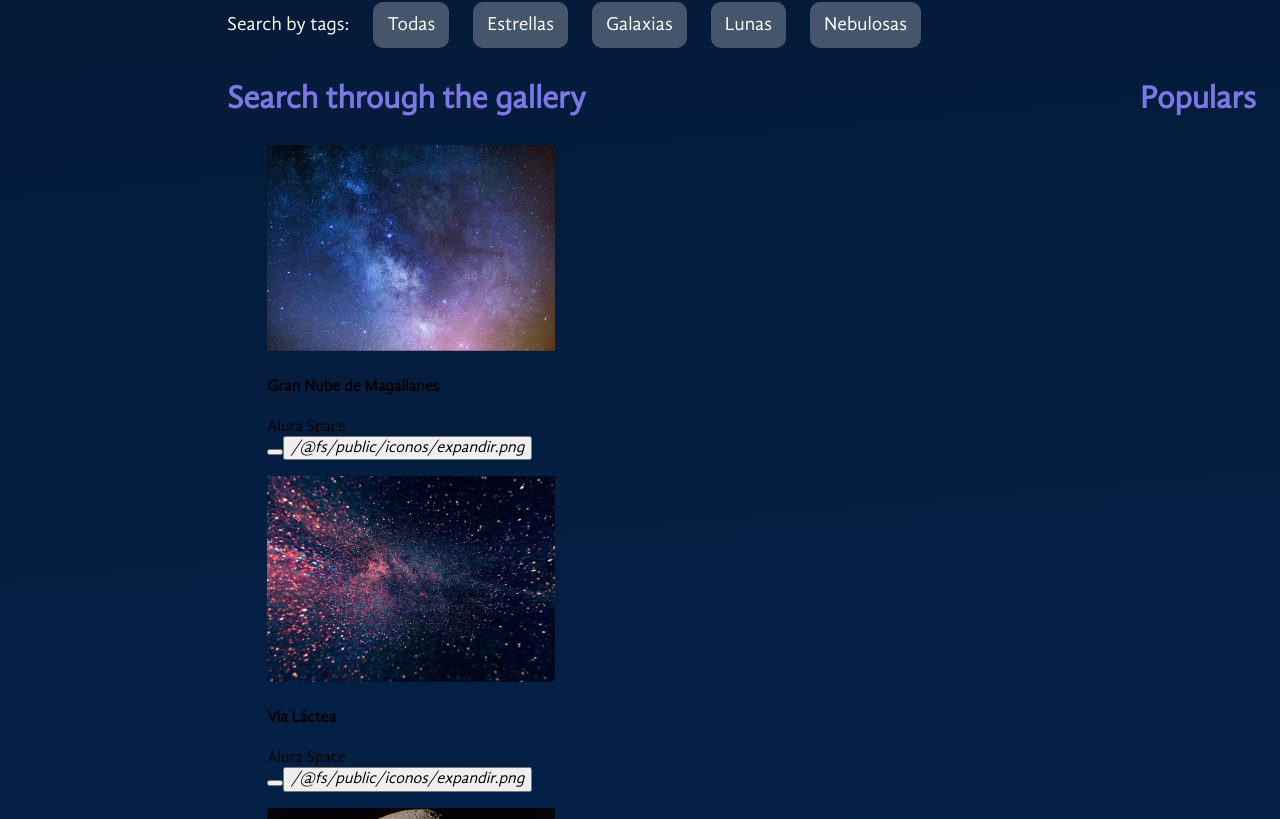
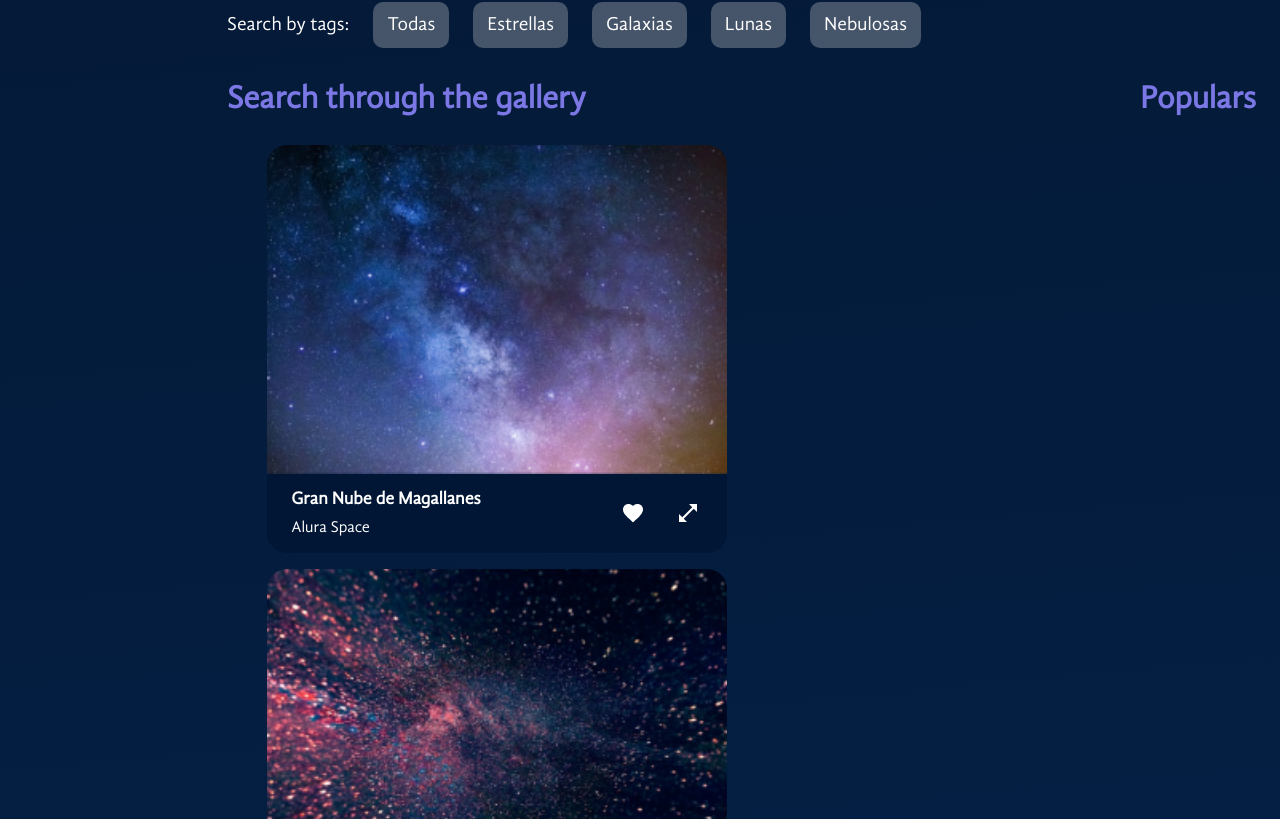
Before and after one commit to AbrahamOliden/react-space, a React (Vite) app: page / in a window 1280 px wide. Shown: the part 581-1400 px from the top of the page. Built offline with nearby package versions, Linux system fonts and the light colour scheme.

Commit message:
first draft of Card component

```diff
--- a/src/components/Gallery/Card/index.jsx
+++ b/src/components/Gallery/Card/index.jsx
@@ -1,23 +1,66 @@
-function Card({ data, fav, expand }) {
+import styled from "styled-components";
 
-    const {titulo, fuente, id, path} = data;
+const StyledFigure = styled.figure`
+    width: ${props => props.$expand ? '90%' : '460px'};
+    display: flex;
+    flex-flow: column nowrap;
+    position: relative;
+    & > img {
+        border-radius: 20px 20px 0 0;
+    }
+    figcaption {
+        background-color: #001634;
+        color: #FFF;
+        padding: 16px 24px;
+        border-radius: 0 0 20px 20px;
+        box-sizing: border-box;
+        h3 {
+            font-size: 1.1rem;
+            font-weight: 700;
+            margin: 0 0 8px 0;
+        }
+        h4 {
+            font-size: 1rem;
+            font-weight: 400;
+            margin: 0;
+        }
+        div {
+            position: absolute;
+            display: flex;
+            right: 24px;
+            bottom: 24px;
+            gap: 24px;
+            button {
+                background-color: #001634;
+                border: none;
+                text-align: center;
+                font-size: 1rem;
+                cursor: pointer;
+            }
+        }
+    }
+`;
+
+function Card({ data, favActive, favInnactive, expand }) {
+
+    const {titulo, fuente, path} = data;
 
     return (
-        <figure id={id}>
+        <StyledFigure $expand={false} >
             <img src={path} alt={titulo} />
             <figcaption>
-                <h4>{titulo}</h4>
-                <footer>{fuente}</footer>
+                <h3>{titulo}</h3>
+                <h4>{fuente}</h4>
                 <div>
                     <button>
-                        <i>{fav}</i>
+                        <img src={favActive} />
                     </button>
                     <button>
-                        <i>{expand}</i>
+                        <img src={expand} />
                     </button>
                 </div>
             </figcaption>
-        </figure>
+        </StyledFigure>
     )
 };
 
```
